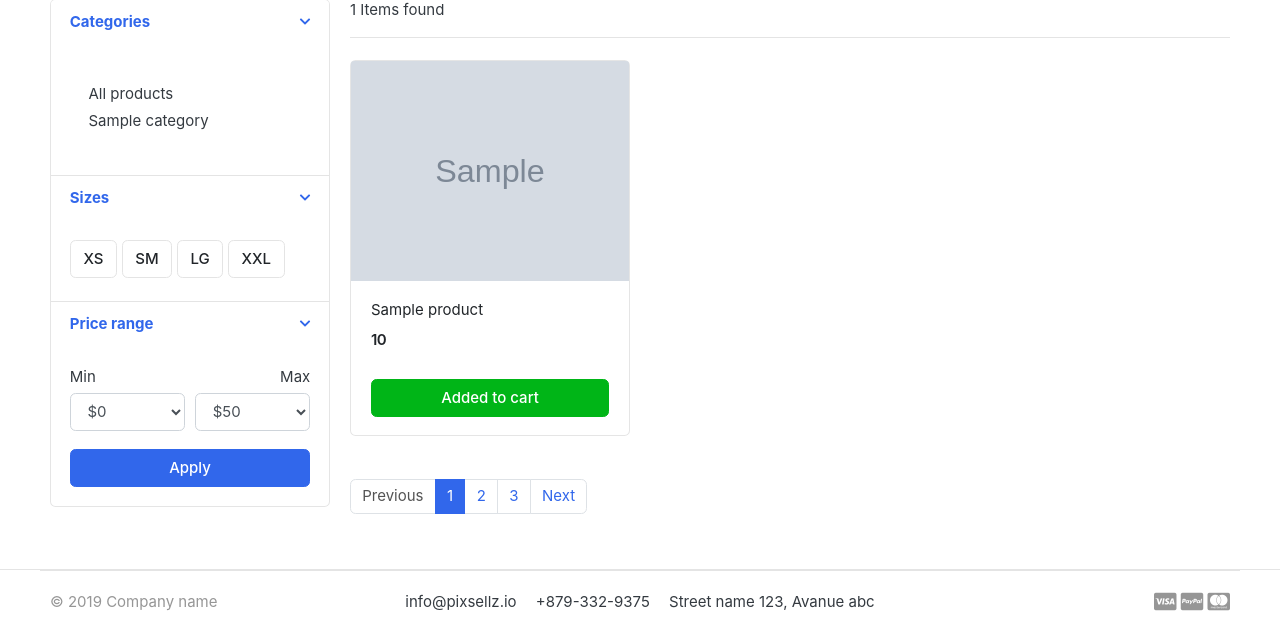
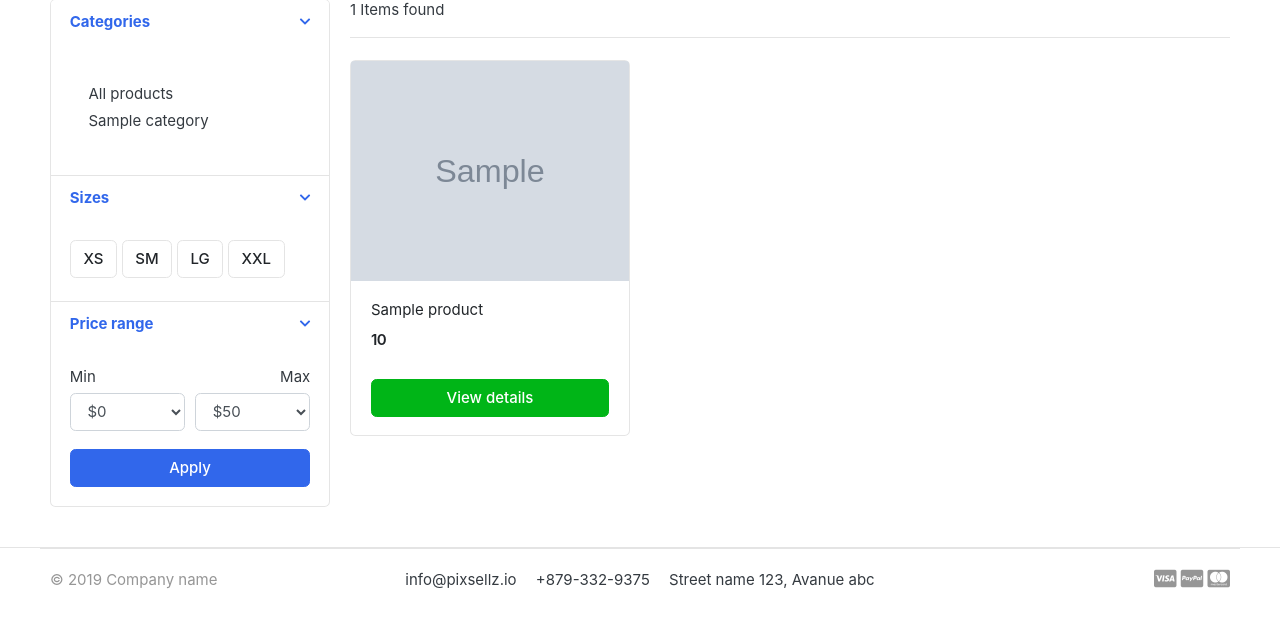
Before and after one commit to mirzafar123/e-commerce, a Django app: page /store/ in a window 1280 px wide. Shown: the part 295-929 px from the top of the page. After the commit the page ends 884 px from the top, so only its background shows below. Run offline with Django 5.2, Linux system fonts and the light colour scheme; tables that the repository leaves empty hold one stand-in row (values such as "Sample post"); grey boxes marked "Sample" are stand-in pictures; some libraries are stand-ins or nearby versions; some web fonts are replaced.

Commit message:
lesson-6

```diff
--- a/adana/settings.py
+++ b/adana/settings.py
@@ -69,7 +69,7 @@ TEMPLATES = [
                 'django.contrib.auth.context_processors.auth',
                 'django.contrib.messages.context_processors.messages',
                 'category.context_processors.menu_links',
-                'cart.contex_processors.counter'
+                'store.contex_processors.counter'
             ],
         },
     },
--- a/adana/views.py
+++ b/adana/views.py
@@ -1,6 +1,9 @@
 from django.http import HttpResponse
 from django.shortcuts import render
 from store.models import Product
+
+
+
 def home (req):
     products = Product.objects.filter(is_available=True)
     context = {
--- a/cart/views.py
+++ b/cart/views.py
@@ -5,9 +5,10 @@ from .models import *
 
 def cart(request):
     try:
+        total =  tax= gen_total= quantity = 0
+        cart_items = None
         cart = Cart.objects.get(session_id=_cart_id(request))
         cart_items = CartItem.objects.filter(cart=cart, is_active=True)
-        total = quantity = 0
         for cart_item in cart_items:
             total += (cart_item.product.price * cart_item.quantity)
         tax = (total * 2)/100
--- a/cart/contex_processors.py
+++ b/store/contex_processors.py
@@ -1,6 +1,6 @@
 from django.core.exceptions import ObjectDoesNotExist
-from .views import _cart_id
-from .models import CartItem, Cart
+from cart.views import _cart_id
+from cart.models import CartItem, Cart
 
 
 def counter(request):
--- a/store/urls.py
+++ b/store/urls.py
@@ -1,8 +1,9 @@
 from django.urls import path , include
-from .views import store ,  product_detail
+from .views import *
 
 urlpatterns = [
-   path('', store, name="store"),
-   path('<slug:category_slug>/', store, name="products_by_category"),
+  path('search/', search, name='search'),
+  path('', store, name="store"),
+  path('<slug:category_slug>/', store, name="products_by_category"),
   path('<slug:category_slug>/<slug:product_slug>/', product_detail, name="product_detail"),
-]
+ ]
--- a/store/views.py
+++ b/store/views.py
@@ -3,6 +3,8 @@ from category.models import Category
 from .models import Product
 from cart.models import CartItem
 from cart.views import _cart_id
+from django.core.paginator import EmptyPage, PageNotAnInteger, Paginator
+from django.db.models import Q
 
 def product_detail(request, category_slug, product_slug):
     product = get_object_or_404(Product, slug=product_slug, category__slug=category_slug)
@@ -19,6 +21,21 @@ def store(request, category_slug=None):
     else:
         categories = get_object_or_404(Category, slug=category_slug)
         products = Product.objects.filter(is_available=True, category=categories)
+    paginator =  Paginator(products, 9)
+    page_num = request.GET.get('page')
+    paged_products = paginator.get_page(page_num)
+    context = {
+        'products': paged_products,
+        'product_count': products.count()
+    }
+    return render(request, 'store.html', context)
+
+
+def search(request):
+    if 'keyword' in request.GET:
+        keyword = request.GET.get('keyword')
+    if keyword:
+        products = Product.objects.filter(Q(name__icontains=keyword) | Q(description__icontains=keyword))
 
     context = {
         'products': products,
--- a/templates/base.html
+++ b/templates/base.html
@@ -44,11 +44,7 @@
 
     <!-- custom style -->
     <link href="{%static 'css/ui.css'%}" rel="stylesheet" type="text/css" />
-    <link
-      href="{%static 'css/responsive.css'}"
-      rel="stylesheet"
-      media="only screen and (max-width: 1200px)"
-    />
+    <link href="{%static 'css/responsive.css'%}" rel="stylesheet" />
 
     <!-- custom javascript -->
     <script src="{%static 'js/script.js'%}" type="text/javascript"></script>
--- a/templates/home.html
+++ b/templates/home.html
@@ -25,8 +25,7 @@
           {% for product in products %}
           <div class="col-md-3">
             <div class="card card-product-grid">
-
-              <a href="{{product.get_url}}" class="img-wrap">
+              <a href="./product-detail.html" class="img-wrap">
                 <img src="{{product.image.url}}" />
               </a>
               <figcaption class="info-wrap">
--- a/templates/includes/header.html
+++ b/templates/includes/header.html
@@ -62,7 +62,9 @@
             <div class="dropdown-menu">
               <a class="dropdown-item" href="{% url 'store' %}">All products</a>
               {% for category in categories %}
-              <a class="dropdown-item" href="{{category.get_url}}">{{category.name}}</a>
+              <a class="dropdown-item" href="{{category.get_url}}"
+                >{{category.name}}</a
+              >
               {% endfor %}
             </div>
           </div>
@@ -71,13 +73,14 @@
         <!-- col.// img -->
         <a href="{% url 'store' %}" class="btn btn-outline-primary">Store</a>
         <div class="col-lg col-md-6 col-sm-12 col">
-          <form action="#" class="search">
+          <form action="{% url 'search' %}" class="search" method="get">
             <div class="input-group w-100">
               <input
                 type="text"
                 class="form-control"
                 style="width: 60%"
                 placeholder="Search"
+                name="keyword"
               />
 
               <div class="input-group-append">
@@ -100,11 +103,13 @@
                 <a href="./register.html"> Register</a>
               </div>
             </div>
-            <a href="./cart.html" class="widget-header pl-3 ml-3">
+            <a href="{% url 'cart' %}" class="widget-header pl-3 ml-3">
               <div class="icon icon-sm rounded-circle border">
                 <i class="fa fa-shopping-cart"></i>
               </div>
-              <span class="badge badge-pill badge-danger notify">{{cart_count}}</span>
+              <span class="badge badge-pill badge-danger notify"
+                >{{cart_count}}</span
+              >
             </a>
           </div>
           <!-- widgets-wrap.// -->
--- a/templates/store.html
+++ b/templates/store.html
@@ -165,26 +165,57 @@
                   </div>
                   <!-- price-wrap.// -->
                 </div>
-                <a href="{% url 'cart_add' product.id%}" class="btn btn-block btn-success">Added to cart </a>
+                <a href="{{product.get_url}}" class="btn btn-block btn-success"
+                  >View details
+                </a>
               </figcaption>
             </figure>
           </div>
+          {% endfor %}
+
           <!-- col.// -->
-          {% endfor %}
         </div>
         <!-- row end.// -->
         <nav class="mt-4" aria-label="Page navigation sample">
+          {% if products.has_other_pages %}
           <ul class="pagination">
+            {% if products.has_previous %}
+            <li class="page-item">
+              <a
+                class="page-link"
+                href="?page={{products.previous_page_number}}"
+                >Previous</a
+              >
+            </li>
+            {% else %}
             <li class="page-item disabled">
               <a class="page-link" href="#">Previous</a>
             </li>
+            {% endif %}
+            {% for i in products.paginator.page_range %}
+            {% if products.number == i %}
             <li class="page-item active">
-              <a class="page-link" href="#">1</a>
+              <a class="page-link" href="#">{{i}}</a>
             </li>
-            <li class="page-item"><a class="page-link" href="#">2</a></li>
-            <li class="page-item"><a class="page-link" href="#">3</a></li>
-            <li class="page-item"><a class="page-link" href="#">Next</a></li>
+            {% else %}
+            <li class="page-item">
+              <a class="page-link" href="?page={{i}}">{{i}}</a>
+            </li>
+            {% endif %}
+            {% endfor %}
+            {% if products.has_next %}
+            <li class="page-item">
+              <a class="page-link" href="?page={{products.next_page_number}}"
+                >Next</a
+              >
+            </li>
+            {% else %}
+            <li class="page-item disabled">
+              <a class="page-link" href="#">Next</a>
+            </li>
+            {% endif %}
           </ul>
+          {% endif %}
         </nav>
       </main>
       <!-- col.// -->
```
